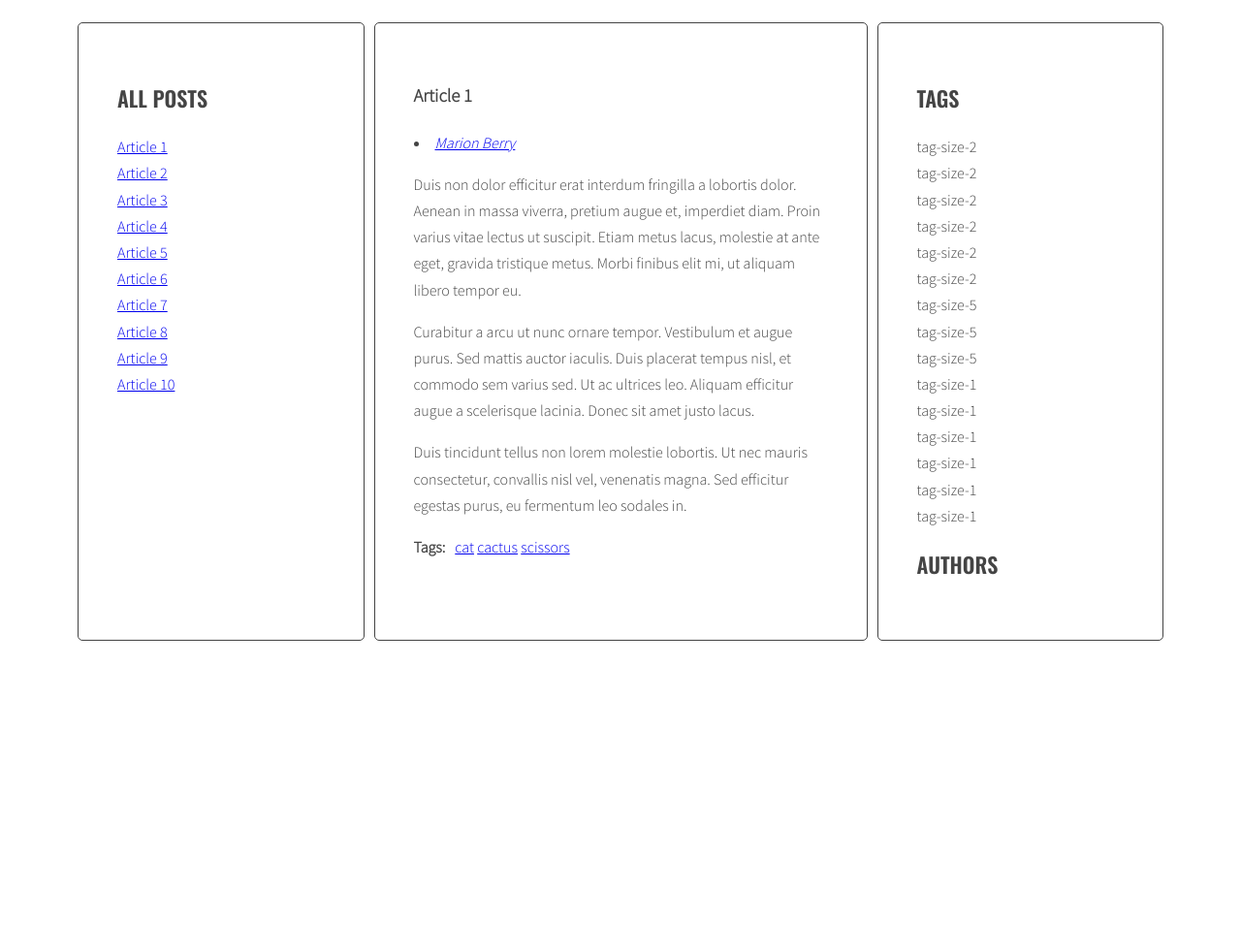
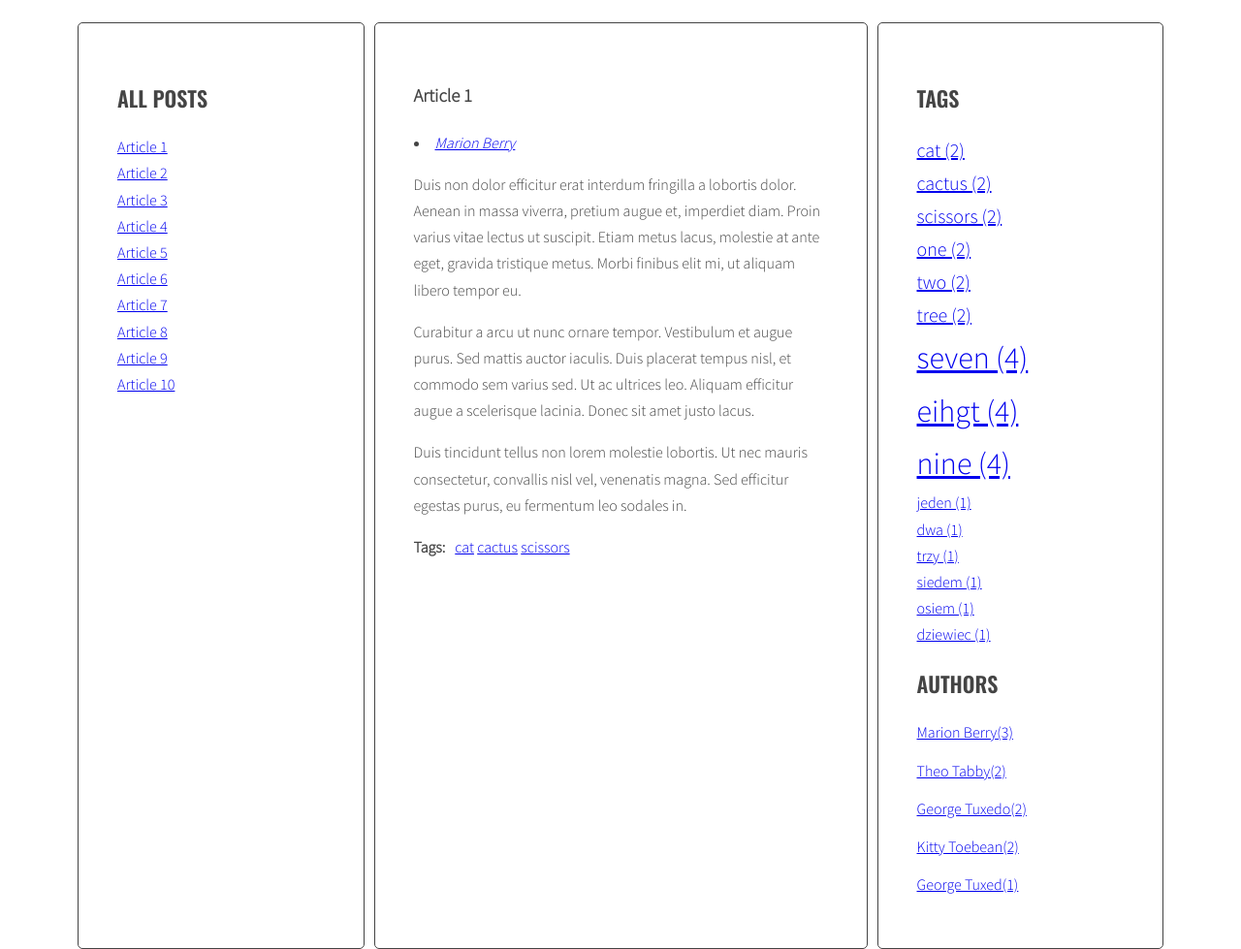
Before and after one commit to DJendryczka/javascript-blog, a website: page index.html in a window 1280 px wide. Shown: the part 220-1199 px from the top of the page at 97% size. Before the commit the page ends 889 px from the top, so only its background shows below. Drawn offline with nearby package versions, Linux system fonts and the light colour scheme.

Commit message:
Add working function generateAuthors

```diff
--- a/js/script.js
+++ b/js/script.js
@@ -210,7 +210,8 @@ function generateTags() {
 
   for (let tag in allTags) {
     /* [NEW] generate code of a link and add it to allTags */
-    const tagLinkHTML = '<li>' + calculateTagClass(allTags[tag], tagsParams) + '</li>';
+    const tagLinkHTML = '<li><a href="#tag-' + tag + '" class="'+calculateTagClass(allTags[tag], tagsParams)+'"><span>' + tag + ' ('+allTags[tag]+')' + '</span></a></li> ';
+    // '<li>' + calculateTagClass(allTags[tag], tagsParams) + '</li>';
     console.log('tagLinkHTML:',tagLinkHTML);
     allTagsHTML += tagLinkHTML;
 
@@ -359,25 +360,30 @@ function generateAuthors() {
 
   /* [NEW] create variable for all links HTML code */
 
-  const allAuthorsData = {authors: []};
+  // const allAuthorsData = {authors: []}; kolejny submodol
 
   /* [NEW] START LOOP: for each author in allAuthors: */
+let allAuthorsHtml = '';
 
   for(let author in allAuthors){
 
     /* [NEW] generate code of a link and add it to allAuthorsHTML */
 
-    allAuthorsData.authors.push({
-      author: author,
-      count: allAuthors[author]
-    });
 
+    const authorLinkHtml = '<li><a href="#author-' +
+    author +
+    '"><span>' +
+    author + '('+allAuthors[author]+')' +
+    '</span></a></li>';
+
+    allAuthorsHtml += authorLinkHtml;
 
   /* [NEW] END LOOP: for each author in allAuthors: */
   }
 
   /*[NEW] add HTML from allAuthorsHTML to authorList */
 
+authorList.innerHTML = allAuthorsHtml;
   // authorList.innerHTML = templates.authorListLink(allAuthorsData);
   // console.log('allAuthorsData', allAuthorsData);
 }
--- a/sass/style.scss
+++ b/sass/style.scss
@@ -122,3 +122,20 @@ body {
     margin: 0 10px 0 0;
   }
 }
+
+.tag-size-1 {
+  font-size: 16px;
+}
+
+.tag-size-2 {
+  font-size: 20px;
+}
+.tag-size-3 {
+  font-size: 24px;
+}
+.tag-size-4 {
+  font-size: 28px;
+}
+.tag-size-5 {
+  font-size: 32px;
+}
```
Also changed, not shown: css/style.css, 1 other file.
